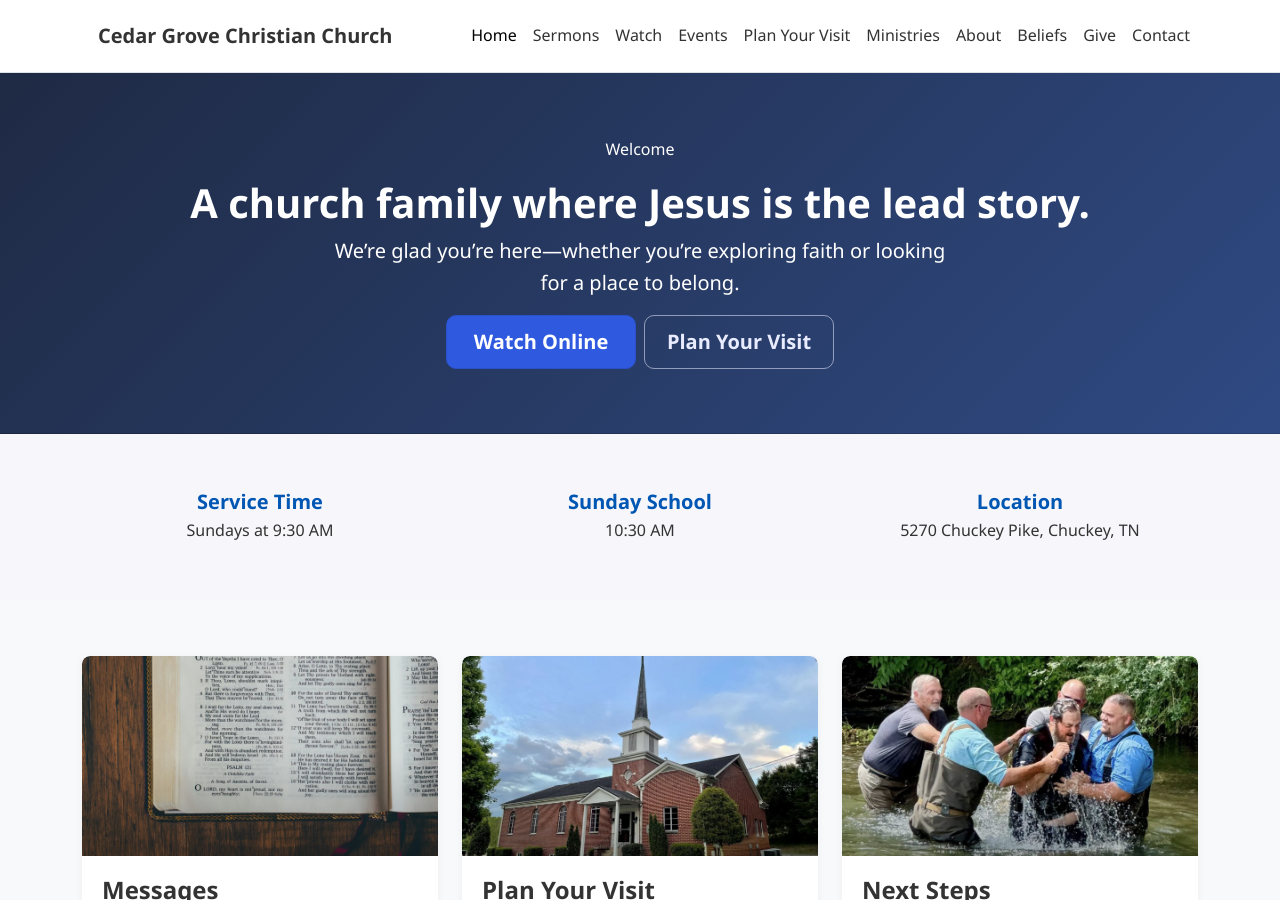
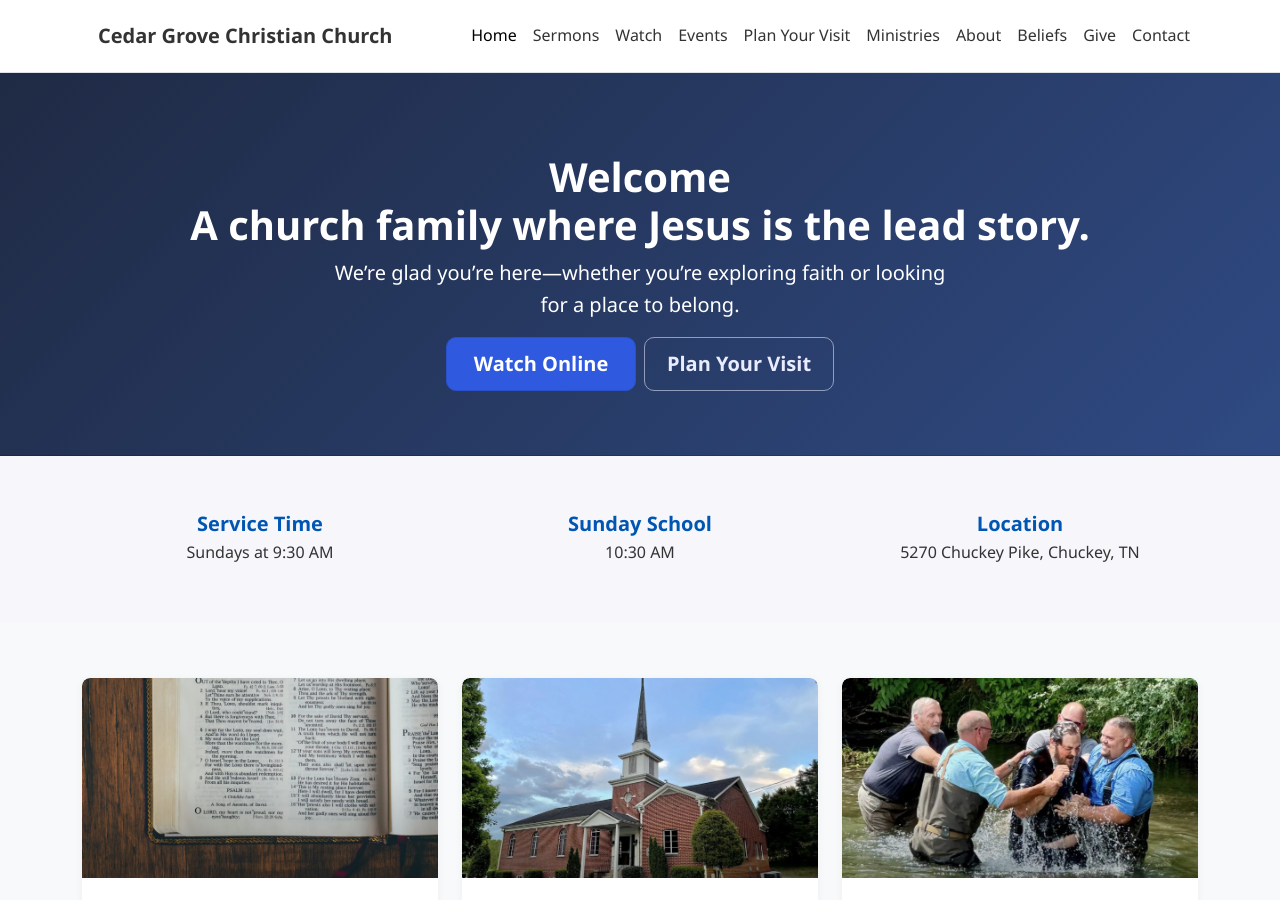
Before and after one commit to Waffles-Websites/waffles-websites.github.io, a Jekyll site: the page built from index.html, in a window 1280 px wide and 900 px high. Built offline with Jekyll 4.4.1, drawn with Linux system fonts in a browser that asks for light colours.

Commit message:
Update index.html

```diff
--- a/index.html
+++ b/index.html
@@ -6,8 +6,8 @@
 
 <section class="hero">
   <div class="container text-center">
-    <span class="badge-soft">Welcome</span>
-    <h1 class="mt-3">A church family where Jesus is the lead story.</h1>
+   <!-- <span class="badge-soft">Welcome</span>-->
+    <h1 class="mt-3">Welcome<br>A church family where Jesus is the lead story.</h1>
     <p class="lead max-w-2xl mx-auto">
       We’re glad you’re here—whether you’re exploring faith or looking for a place to belong.
     </p>
```
